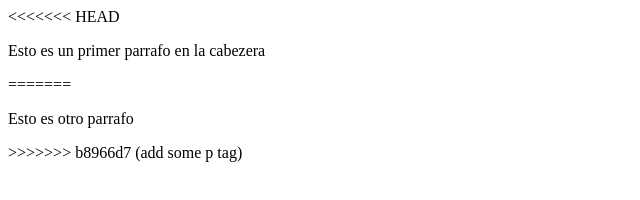
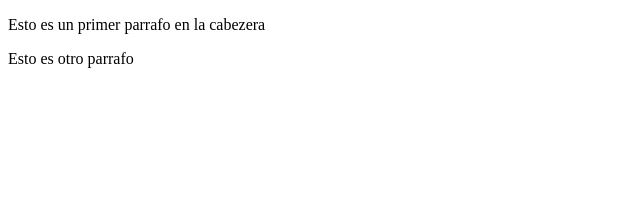
Before and after one commit to hrypasato/learning-git, a plain HTML site: page index.html in a window 1280 px wide. Shown: the whole page, without its empty margins (0-640 px from the left). Drawn offline with Linux system fonts and the light colour scheme.

Commit message:
Update index.html

```diff
--- a/index.html
+++ b/index.html
@@ -7,12 +7,9 @@
     <title>Document</title>
 </head>
 <body>
-<<<<<<< HEAD
      <div>
         <p>Esto es un primer parrafo en la cabezera</p>
      </div>
-=======
    <p>Esto es otro parrafo</p>
->>>>>>> b8966d7 (add some p tag)
 </body>
 </html>
```
